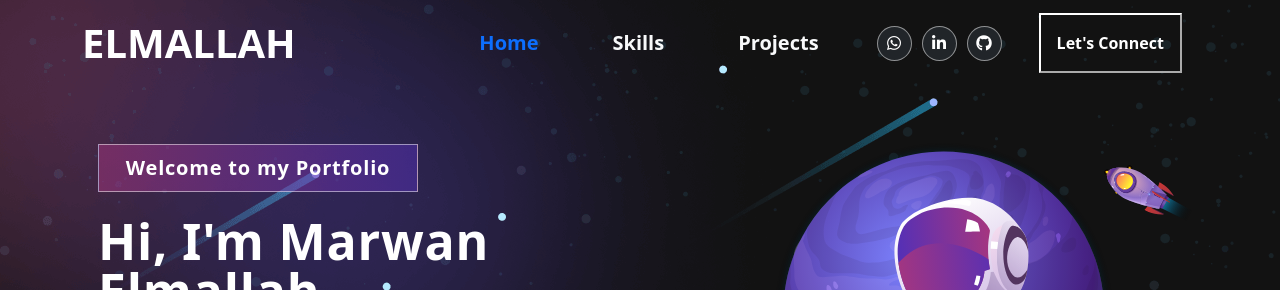
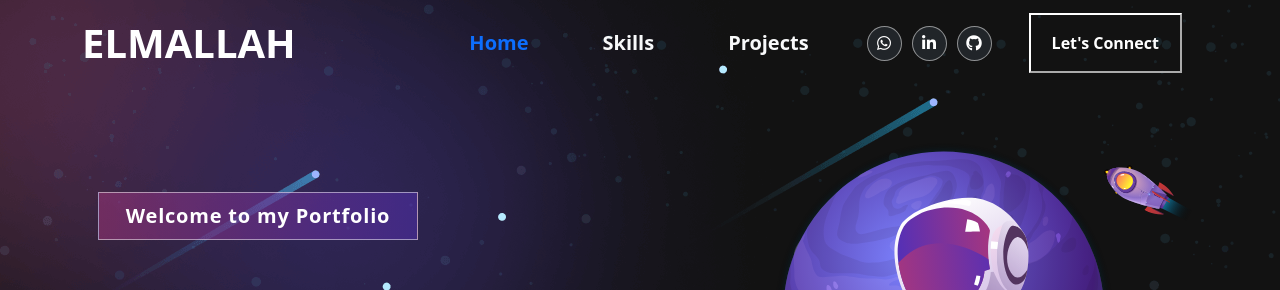
Before and after one commit to Marwan-Elmallah/portfolio, a React (Create React App) app: page / in a window 1280 px wide. Shown: the top 290 px of the page. Built offline with nearby package versions, Linux system fonts and the light colour scheme.

Commit message:
updates in proj

```diff
--- a/src/App.css
+++ b/src/App.css
@@ -309,10 +309,15 @@ textarea::placeholder{
   border-color: white;
 }
 
-.nav-connect:hover span {
+.nav-connect:hover a {
   position: relative;
   z-index: 99;
   color: black;
+}
+
+.nav-connect a {
+  text-decoration: none !important;
+  color: white;
 }
 
 
--- a/src/components/Contact.jsx
+++ b/src/components/Contact.jsx
@@ -2,7 +2,7 @@ import React from 'react';
 import contactImg from "../assets/img/contact-img.svg"
 function Contact(props) {
     return (
-        <div className='contact'>
+        <div className='contact' id='contact'>
             <div className="container py-5">
                 <div className="row d-flex align-items-center">
                     <div className="contact-img col-md-6">
--- a/src/components/Home.jsx
+++ b/src/components/Home.jsx
@@ -9,7 +9,7 @@ const Home = (props) => {
                     <div className="col-md-6 col-sm-12">
                         <div className="card">
                             <div className="card-body">
-                                <p className="card-text welc"style={{ width: "20rem" }}>Welcome to my Portfolio</p>
+                                <p className="card-text welc my-sm-5"style={{ width: "20rem" }}>Welcome to my Portfolio</p>
                                 <h1 className="card-title my-4 hi">Hi, I'm Marwan Elmallah<p className="fs-3 lh-lg">
                                 <TypeIt
                                     getBeforeInit={(instance) => {
--- a/src/components/header.jsx
+++ b/src/components/header.jsx
@@ -44,7 +44,7 @@ function Header(props) {
                         </li>
                         <li className="nav-item fw-bold mx-3">
                             <button className='p-3 nav-connect'>
-                                <span className="fw-bold">Let's Connect</span></button>
+                                <a className="fw-bold" href="#contact">Let's Connect</a></button>
                         </li>
                     </ul>
                 </div>
```
